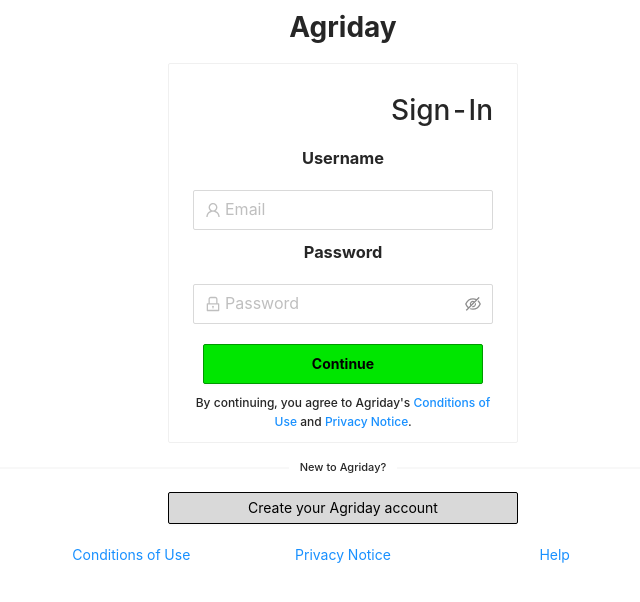
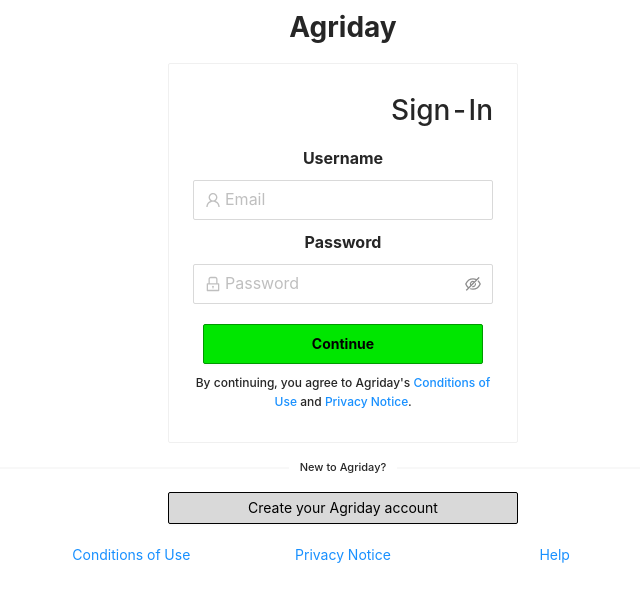
Before and after one commit to maxscript-vishakha/AgridayDevelopment, a React (Create React App) app: page / in a window 1280 px wide. Shown: the top 602 px of the page, without its empty margins (297-937 px from the left). Built offline with nearby package versions, Linux system fonts and the light colour scheme.

Commit message:
added typography in login screen

```diff
--- a/src/components/login/Login.jsx
+++ b/src/components/login/Login.jsx
@@ -1,6 +1,7 @@
 import React, { Component } from "react";
-import { Card, Row, Col, Input, Button, Divider, notification } from "antd";
+import { Card, Row, Col, Input, Button, Divider, notification,Typography } from "antd";
 import { UserOutlined, LockOutlined } from "@ant-design/icons";
+const { Title } = Typography;
 class Login extends Component {
   constructor(props) {
     super(props);
@@ -34,7 +35,7 @@
   };
   handleLoginClick = () => {
       if (this.checkValidation()) {
-       // console.log(this.state);
+       console.log(this.state);
     }
   };
 
@@ -55,8 +56,14 @@
                 <Row style={{ justifyContent: "right" }}>
                   <h1 style={{ fontStyle: "calibri" }}>Sign-In</h1>
                 </Row>
-                <Row style={{ justifyContent: "center" }}>
-                  <h3 style={{ fontWeight: "bold" }}>Username</h3>
+                <Row style={{justifyContent:'center'}}>
+                  {/* <h3 style={{ fontWeight: "bold"}}>Username</h3> */}
+                  <Title
+                    style={{ fontWeight: "bold", marginBottom: 0 }}
+                    level={5}
+                  >
+                    Username
+                  </Title>
                   <Input
                     prefix={
                       <UserOutlined style={{ color: "rgba(0,0,0,.25)" }} />
@@ -70,7 +77,13 @@
                     }}
                     allowClear
                   />
-                  <h3 style={{ fontWeight: "bold" }}>Password</h3>
+                  {/* <h3 style={{ fontWeight: "bold" }}>Password</h3> */}
+                  <Title
+                    style={{ fontWeight: "bold", marginBottom: 0 }}
+                    level={5}
+                  >
+                    Password
+                  </Title>
                   <Input.Password
                     prefix={
                       <LockOutlined style={{ color: "rgba(0,0,0,.25)" }} />
```
